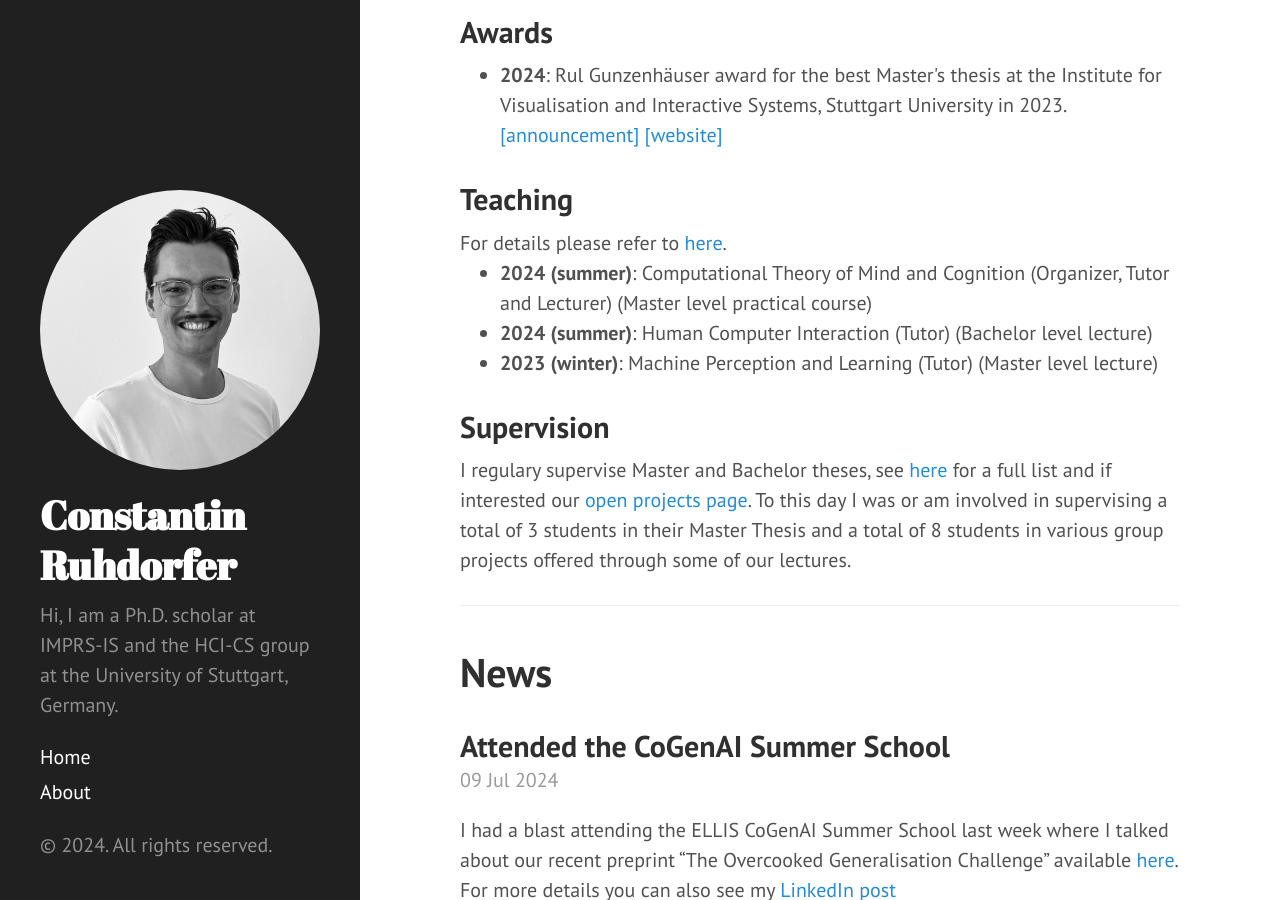
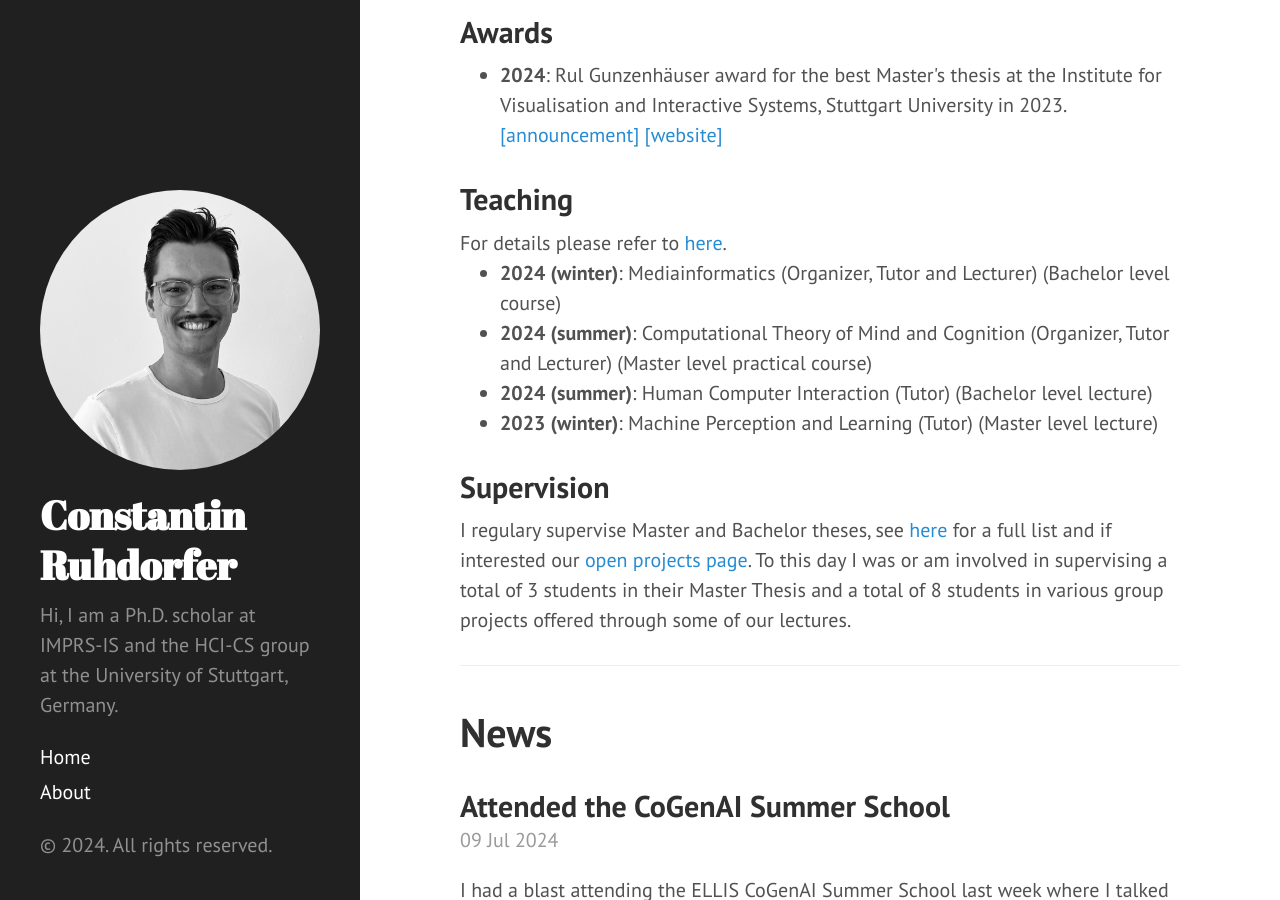
Before and after one commit to ConstantinRuhdorfer/constantinruhdorfer.github.io, a Jekyll site: the page built from index.html, in a window 1280 px wide and 900 px high, scrolled down 1496 px. Built offline with Jekyll 4.4.1, drawn with Linux system fonts in a browser that asks for light colours; the list of posts is cut into pages by our own code.

Commit message:
Update index.html

```diff
--- a/index.html
+++ b/index.html
@@ -41,6 +41,7 @@ For students interested in a project or thesis please check the <a href="https:/
 For details please refer to <a href="https://www.perceptualui.org/teaching/">here</a>.
 
 <ul>
+  <li><b>2024 (winter)</b>: Mediainformatics (Organizer, Tutor and Lecturer) (Bachelor level course)</li>
   <li><b>2024 (summer)</b>: Computational Theory of Mind and Cognition (Organizer, Tutor and Lecturer) (Master level practical course)</li>
   <li><b>2024 (summer)</b>: Human Computer Interaction (Tutor) (Bachelor level lecture)</li>
   <li><b>2023 (winter)</b>: Machine Perception and Learning (Tutor) (Master level lecture)</li>
```
